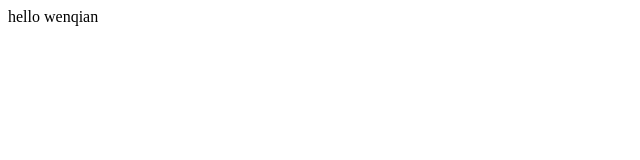
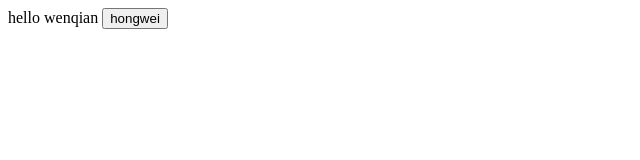
Before and after one commit to craftcorgi/test, a plain HTML site: page index.html in a window 1280 px wide. Shown: the whole page, without its empty margins (0-640 px from the left). Drawn offline with Linux system fonts and the light colour scheme.

Commit message:
Update index.html

```diff
--- a/index.html
+++ b/index.html
@@ -3,5 +3,6 @@
 </head>
 <body>
 hello wenqian
+  <button>hongwei</button>
 </body>
 </html>
```
